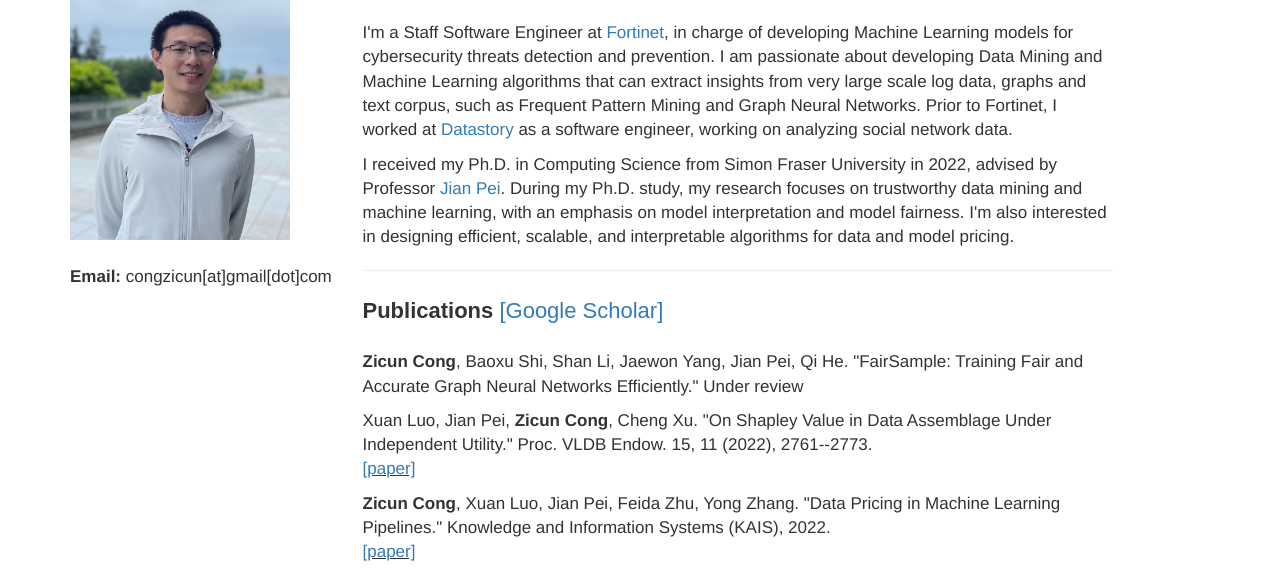
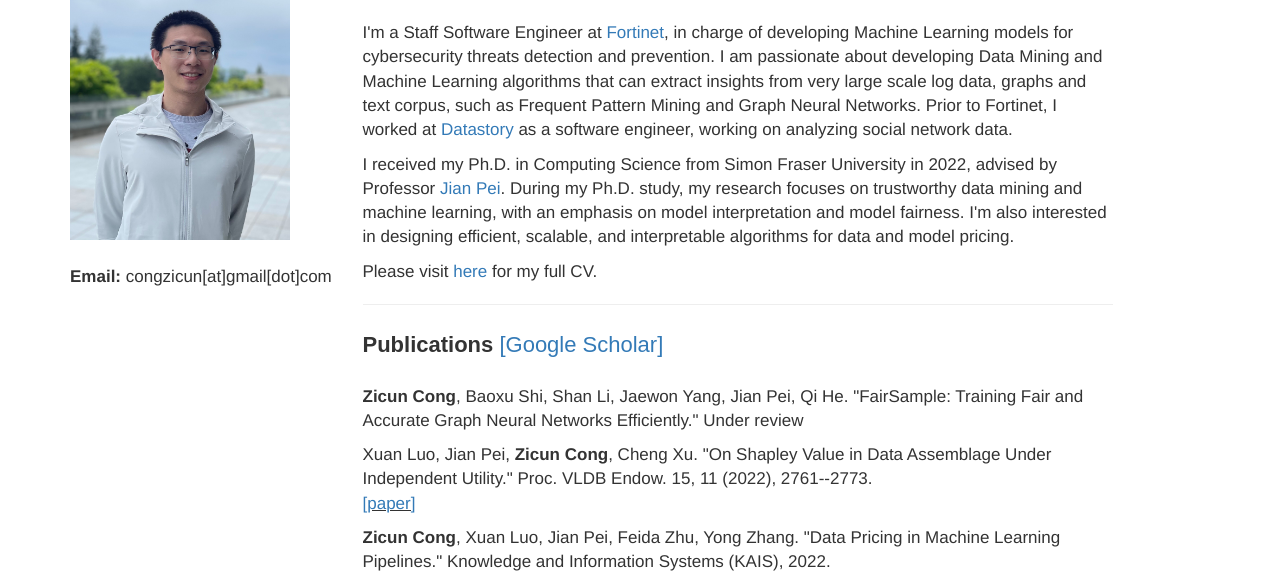
Before and after one commit to Minzc/personal_website, a plain HTML site: page index.html in a window 1280 px wide. Shown: the part 187-759 px from the top of the page. Drawn offline with nearby package versions, Linux system fonts and the light colour scheme.

Commit message:
Update index.html

```diff
--- a/index.html
+++ b/index.html
@@ -85,7 +85,7 @@
 
 				  <!-- <p>During my Ph.D. study, my research focuses on trustworthy data mining and machine learning, with an emphasis on model interpretation and model fairness. I'm also interested in designing efficient, scalable, and interpretable algorithms for data and model pricing. <br></p> -->
 
-			      	<!-- <p>Please visit <a href="XiaHu_CV_re.pdf" target="_blank">here</a> for my full CV.</p> -->
+			      	<p>Please visit <a href="Zicun_Resume.pdf" target="_blank">here</a> for my full CV.</p>
 			  	</div>
 
       			<hr>
```
